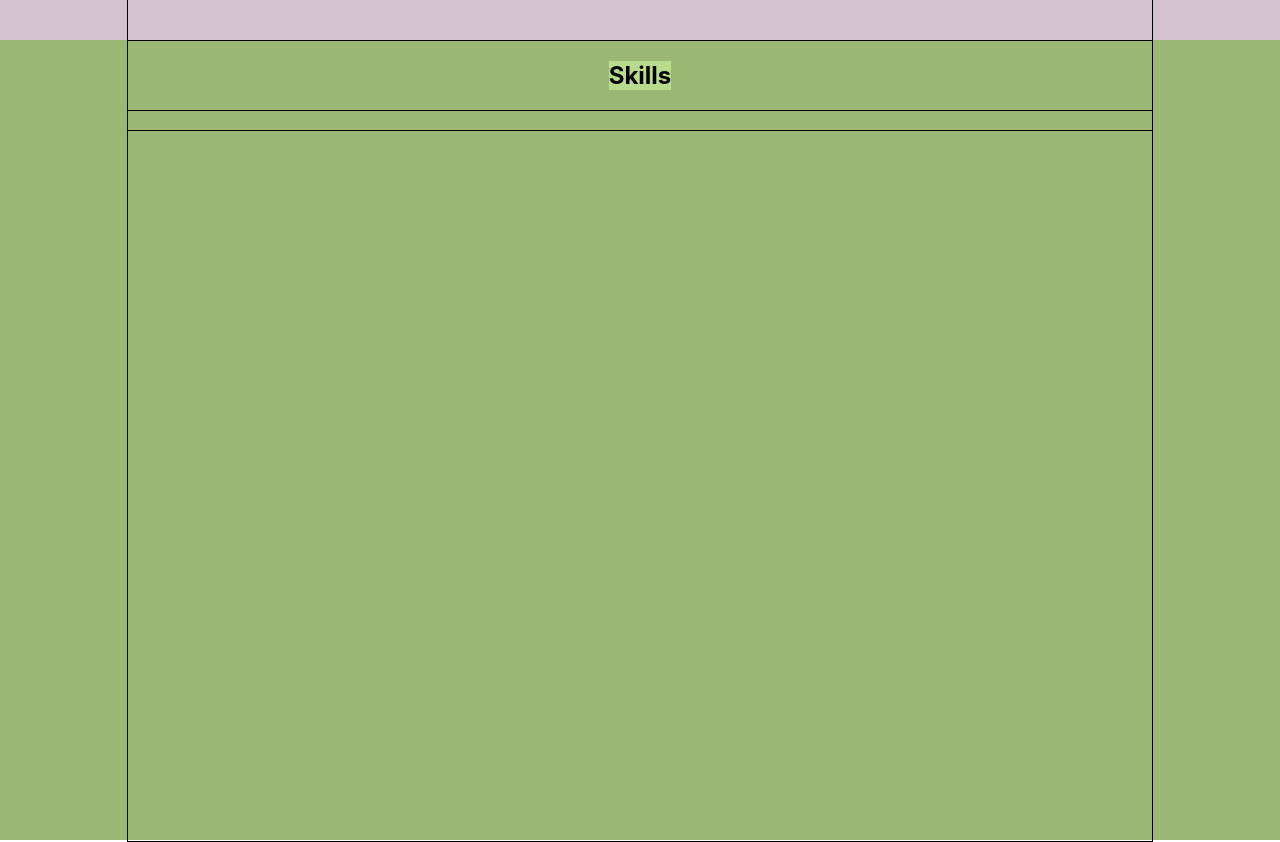
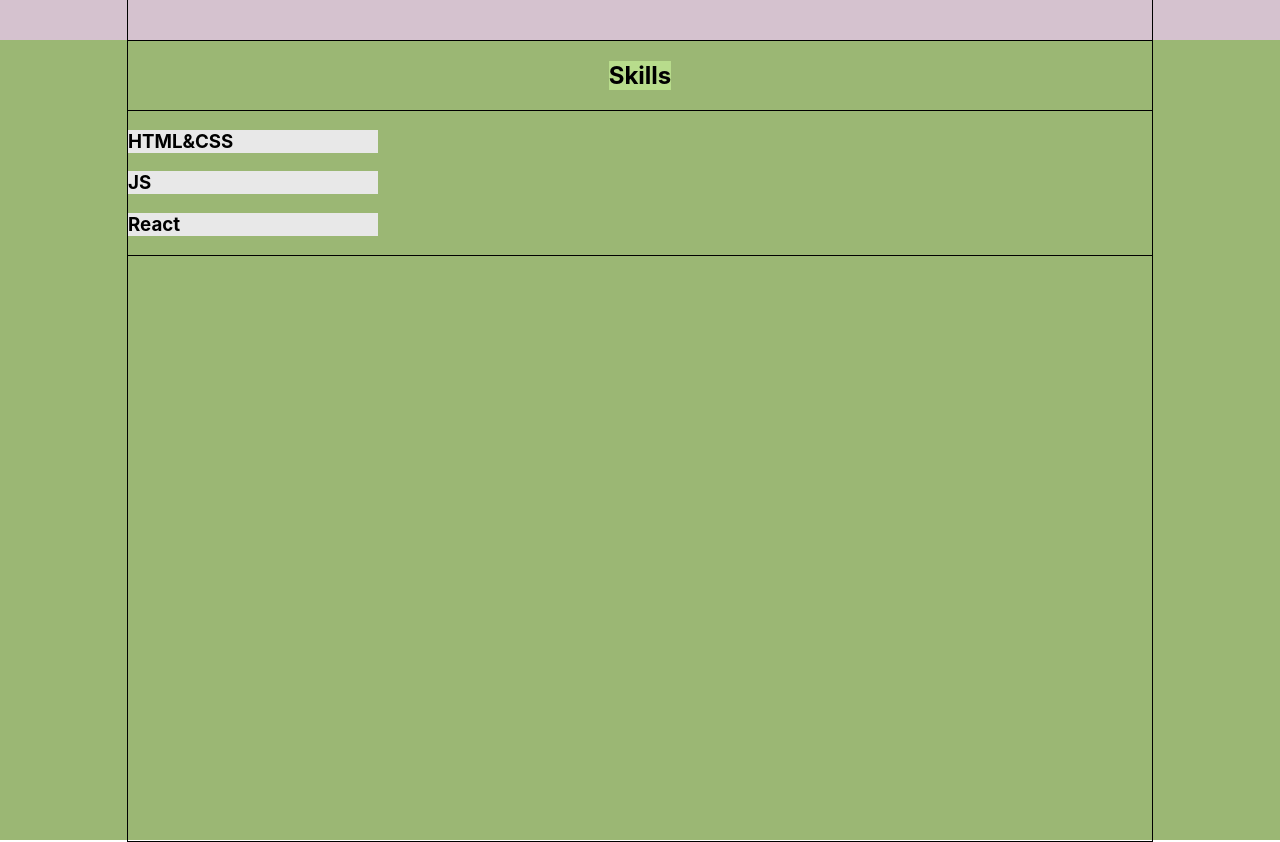
Before and after one commit to Kliapwnz/Portfolio, a React (Create React App) app: page / in a window 1280 px wide. Shown: the part 840-1682 px from the top of the page. Built offline with nearby package versions, Linux system fonts and the light colour scheme.

Commit message:
Skill.tsx

```diff
--- a/src/skills/Skills.tsx
+++ b/src/skills/Skills.tsx
@@ -9,9 +9,9 @@ export const Skills = () => {
             <div className={`${sc.container} ${s.skillsContainer}`}>
                 <h2 className={s.title}>Skills</h2>
                 <div className={s.skills}>
-                    <Skill/>
-                    <Skill/>
-                    <Skill/>
+                    <Skill title={"HTML&CSS"}/>
+                    <Skill title={"JS"}/>
+                    <Skill title={"React"}/>
                 </div>
             </div>
 
```
